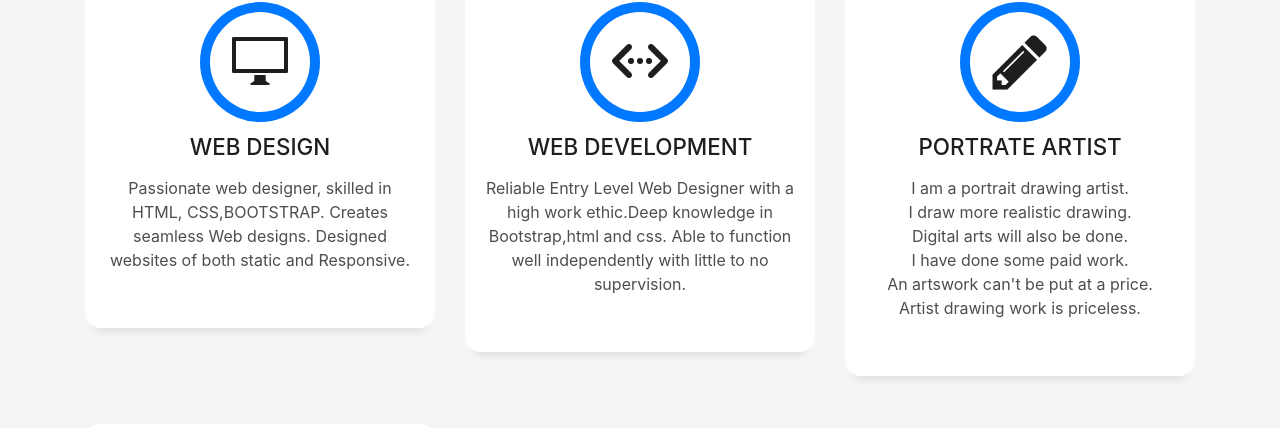
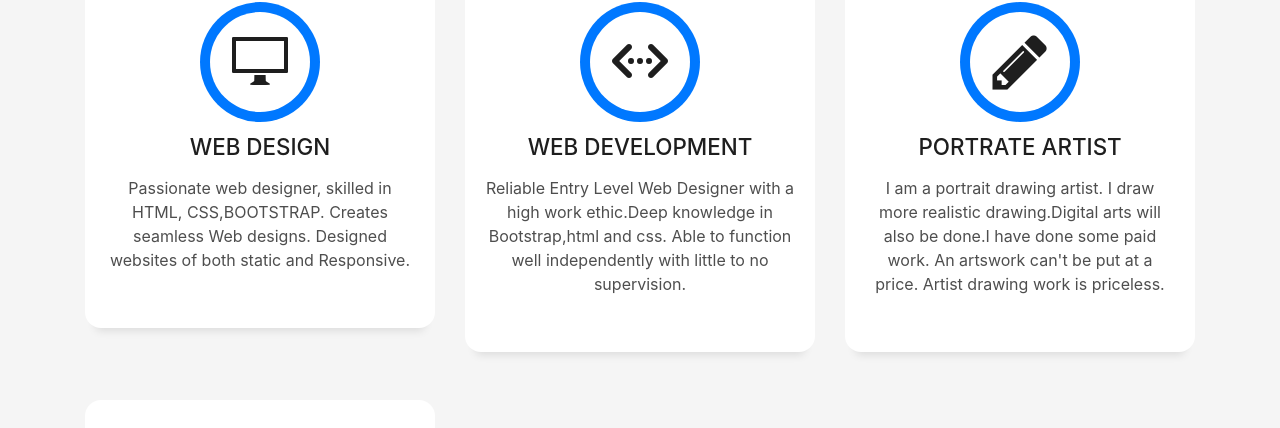
Before and after one commit to FirdousN/My-Website., a plain HTML site: page index.html in a window 1280 px wide. Shown: the part 1749-2177 px from the top of the page. Drawn offline with Linux system fonts and the light colour scheme; files whose address does not match are found by name.

Commit message:
Update index.html

```diff
--- a/index.html
+++ b/index.html
@@ -209,9 +209,9 @@
             <div class="service-content">
               <h2 class="s-title">Portrate Artist</h2>
               <p class="s-description text-center">
-                I am a portrait drawing artist.<br>
-I draw more realistic drawing.<br>Digital arts will also be done.<br>I have done some paid work.<br>
-An artswork can't be put at a price.<br> Artist drawing work is priceless.</p>
+                I am a portrait drawing artist.
+I draw more realistic drawing.Digital arts will also be done.I have done some paid work.
+An artswork can't be put at a price. Artist drawing work is priceless.</p>
             </div>
           </div>
         </div>
```
